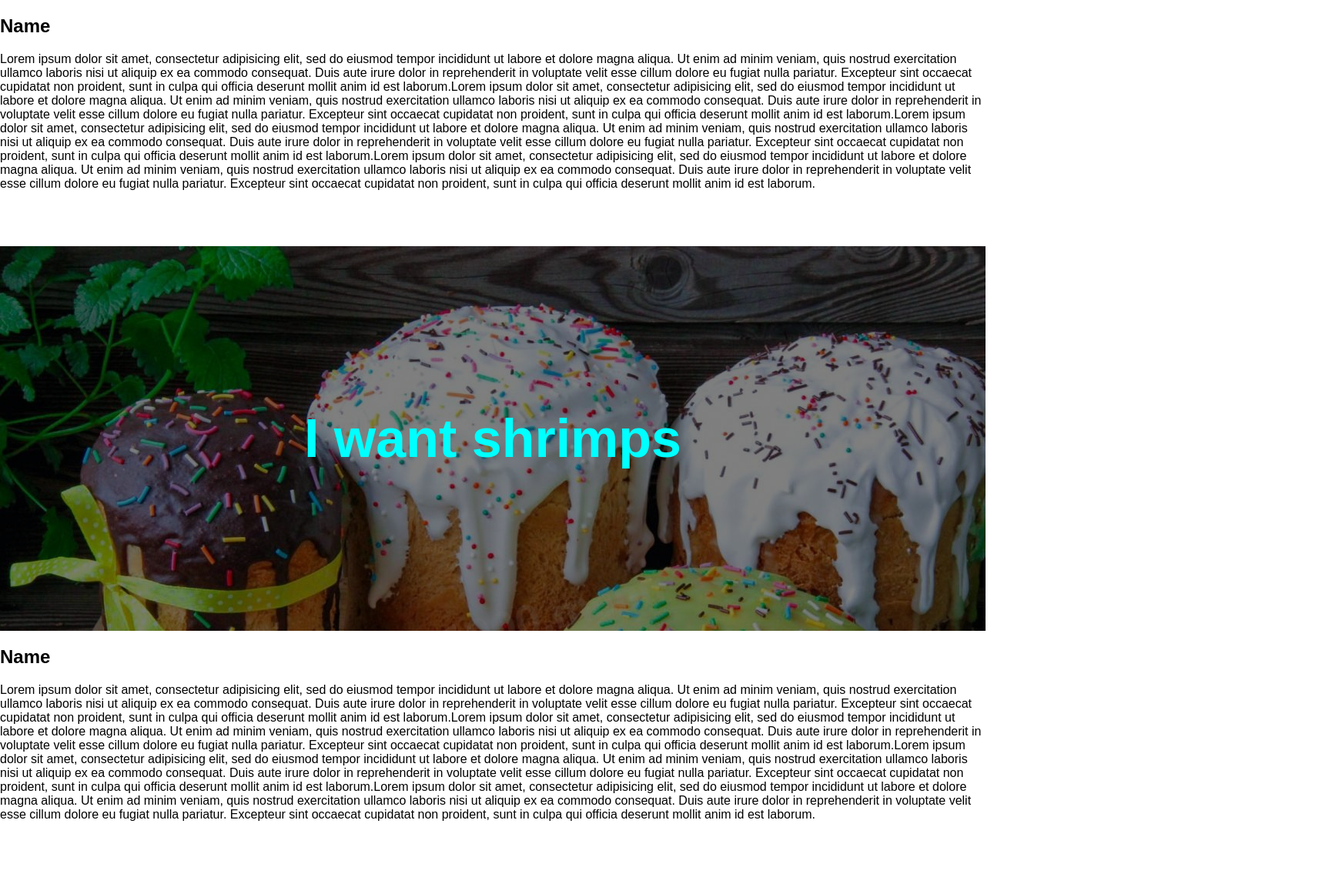
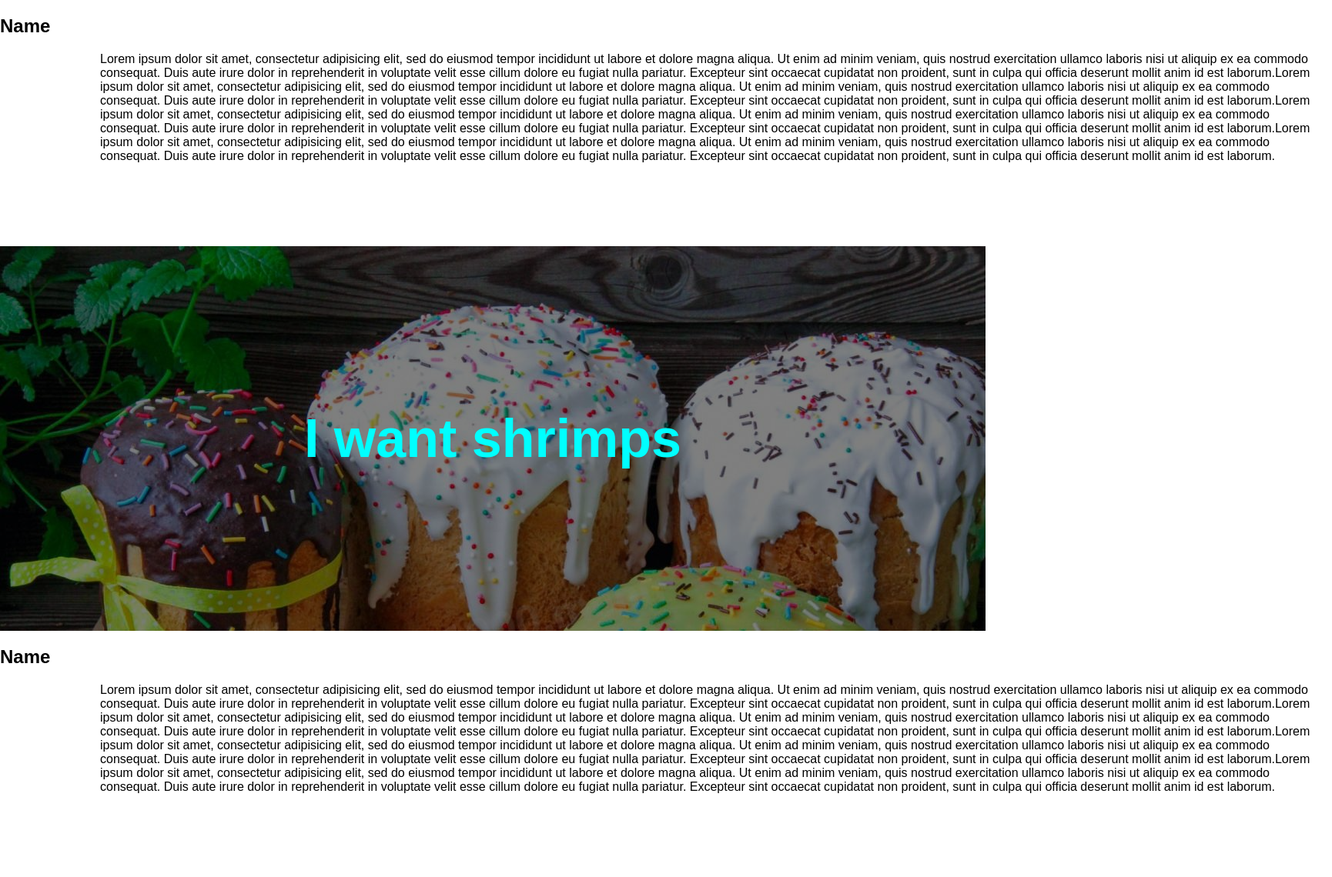
Before and after one commit to Thunderheart4/parallax, a plain HTML site: page index.html in a window 1280 px wide. Shown: the whole page at 77% size, 1730 px wide, since content can reach past the window. Drawn offline with Linux system fonts and the light colour scheme.

Commit message:
Add files via upload

```diff
--- a/index.html
+++ b/index.html
@@ -9,7 +9,7 @@
 <body>
 	<div class="page">
 		<h2>Name</h2>
-		<p>Lorem ipsum dolor sit amet, consectetur adipisicing elit, sed do eiusmod
+		<p class="text">Lorem ipsum dolor sit amet, consectetur adipisicing elit, sed do eiusmod
 		tempor incididunt ut labore et dolore magna aliqua. Ut enim ad minim veniam,
 		quis nostrud exercitation ullamco laboris nisi ut aliquip ex ea commodo
 		consequat. Duis aute irure dolor in reprehenderit in voluptate velit esse
@@ -39,7 +39,7 @@
 	</div>
 	<div class="page">
 		<h2>Name</h2>
-		<p>Lorem ipsum dolor sit amet, consectetur adipisicing elit, sed do eiusmod
+		<p class="text">Lorem ipsum dolor sit amet, consectetur adipisicing elit, sed do eiusmod
 		tempor incididunt ut labore et dolore magna aliqua. Ut enim ad minim veniam,
 		quis nostrud exercitation ullamco laboris nisi ut aliquip ex ea commodo
 		consequat. Duis aute irure dolor in reprehenderit in voluptate velit esse
--- a/main.css
+++ b/main.css
@@ -32,3 +32,7 @@ body{
 .page{
 	height: 300px;
 }
+.text{
+	width: 1600px;
+	margin-left: 130px;
+}
```
